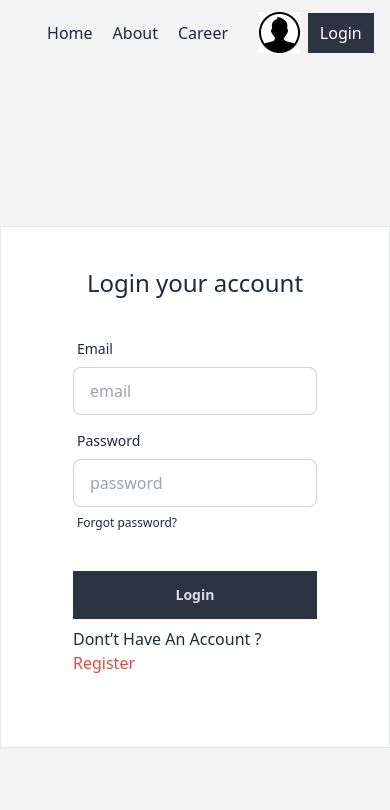
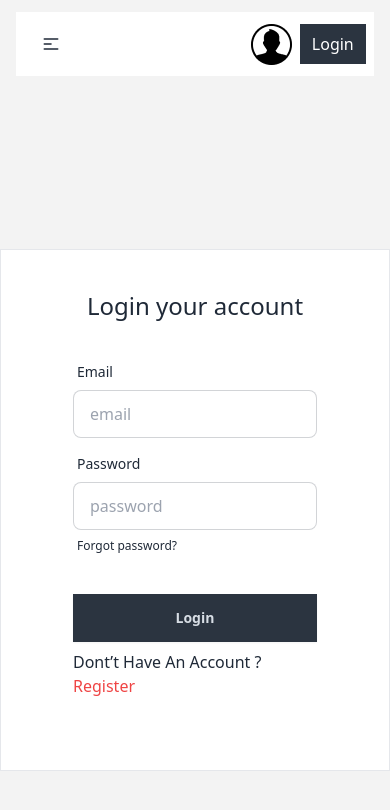
Before and after one commit to MujahidulIslam4541/Dragon-news, a React (Vite) app: page /auth/login in a window 390 px wide. Shown: the top 810 px of the page. Built offline with nearby package versions, Linux system fonts and the light colour scheme; no server answers.

Commit message:
navbar some changes

```diff
--- a/src/Components/Navbar.jsx
+++ b/src/Components/Navbar.jsx
@@ -9,15 +9,45 @@ export default function Navbar() {
 
     const { user, logOut } = useContext(AuthContext);
     return (
-        <div className='flex justify-between items-center'>
-            <div className="">{user && user.email}</div>
-
+        <div className="navbar bg-base-100">
+            <div className="navbar-start">
+                <div className="dropdown">
+                    <div tabIndex={0} role="button" className="btn btn-ghost lg:hidden">
+                        <svg
+                            xmlns="http://www.w3.org/2000/svg"
+                            className="h-5 w-5"
+                            fill="none"
+                            viewBox="0 0 24 24"
+                            stroke="currentColor">
+                            <path
+                                strokeLinecap="round"
+                                strokeLinejoin="round"
+                                strokeWidth="2"
+                                d="M4 6h16M4 12h8m-8 6h16" />
+                        </svg>
+                    </div>
+                    <ul
+                        tabIndex={0}
+                        className="menu menu-sm dropdown-content bg-base-100 rounded-box z-[1] mt-3 w-52 p-2 shadow">
                         <div className="nav space-x-5">
                             <Link to='/'>Home</Link>
                             <Link to='/about'>About</Link>
                             <Link to='/career'>Career</Link>
                         </div>
-
+                    </ul>
+                </div>
+                <div className="">{user && user.email}</div>
+            </div>
+            <div className="navbar-center hidden lg:flex">
+                <ul className="menu menu-horizontal px-1">
+                    <div className="nav space-x-5">
+                        <Link to='/'>Home</Link>
+                        <Link to='/about'>About</Link>
+                        <Link to='/career'>Career</Link>
+                    </div>
+                </ul>
+            </div>
+            <div className="navbar-end">
                 <div className="logo flex gap-2 items-center">
                     <div className=''>
                         {
@@ -40,5 +70,6 @@ export default function Navbar() {
 
                 </div>
             </div>
+        </div>
     )
 }
--- a/src/Firebase/Firebase.confige.js
+++ b/src/Firebase/Firebase.confige.js
@@ -5,12 +5,12 @@ import { initializeApp } from "firebase/app";
 
 // Your web app's Firebase configuration
 const firebaseConfig = {
-  apiKey: "AIzaSyBsFjLKhuzI4Nu3jgRBETjOxXMJtTArDXs",
-  authDomain: "dragon-news-847f1.firebaseapp.com",
-  projectId: "dragon-news-847f1",
-  storageBucket: "dragon-news-847f1.firebasestorage.app",
-  messagingSenderId: "1082947041601",
-  appId: "1:1082947041601:web:33f15628d4021111c989c0"
+  apiKey:import.meta.env.VITE_apiKey,
+  authDomain:import.meta.env.VITE_authDomain,
+  projectId:import.meta.env.VITE_projectId,
+  storageBucket:import.meta.env.VITE_storageBucket,
+  messagingSenderId:import.meta.env.VITE_messagingSenderId,
+  appId:import.meta.env.VITE_appId
 };
 
 // Initialize Firebase
--- a/src/Layout/HomeLayout.jsx
+++ b/src/Layout/HomeLayout.jsx
@@ -1,4 +1,4 @@
-import React from 'react'
+
 import Header from '../Components/Header'
 import LatestNews from '../Components/LatestNews'
 import Navbar from '../Components/Navbar'
@@ -27,17 +27,17 @@ export default function HomeLayout() {
 
             {/* Main section */}
             <main className='w-11/12 mx-auto pt-10 grid md:grid-cols-12 gap-2'>
-                <aside className='col-span-3'>
+                <aside className=' col-span-12 md:col-span-3'>
                     <LeftAside></LeftAside>
                 </aside>
 
-                <section className='col-span-6'>
+                <section className=' col-span-12 md:col-span-6'>
                     <Outlet></Outlet>
 
                 </section>
 
 
-                <aside className='col-span-3'>
+                <aside className='col-span-12 md:col-span-3'>
                     <RightAside></RightAside>
                 </aside>
             </main>
```
Lines whose indentation alone changed are shown as unchanged.
